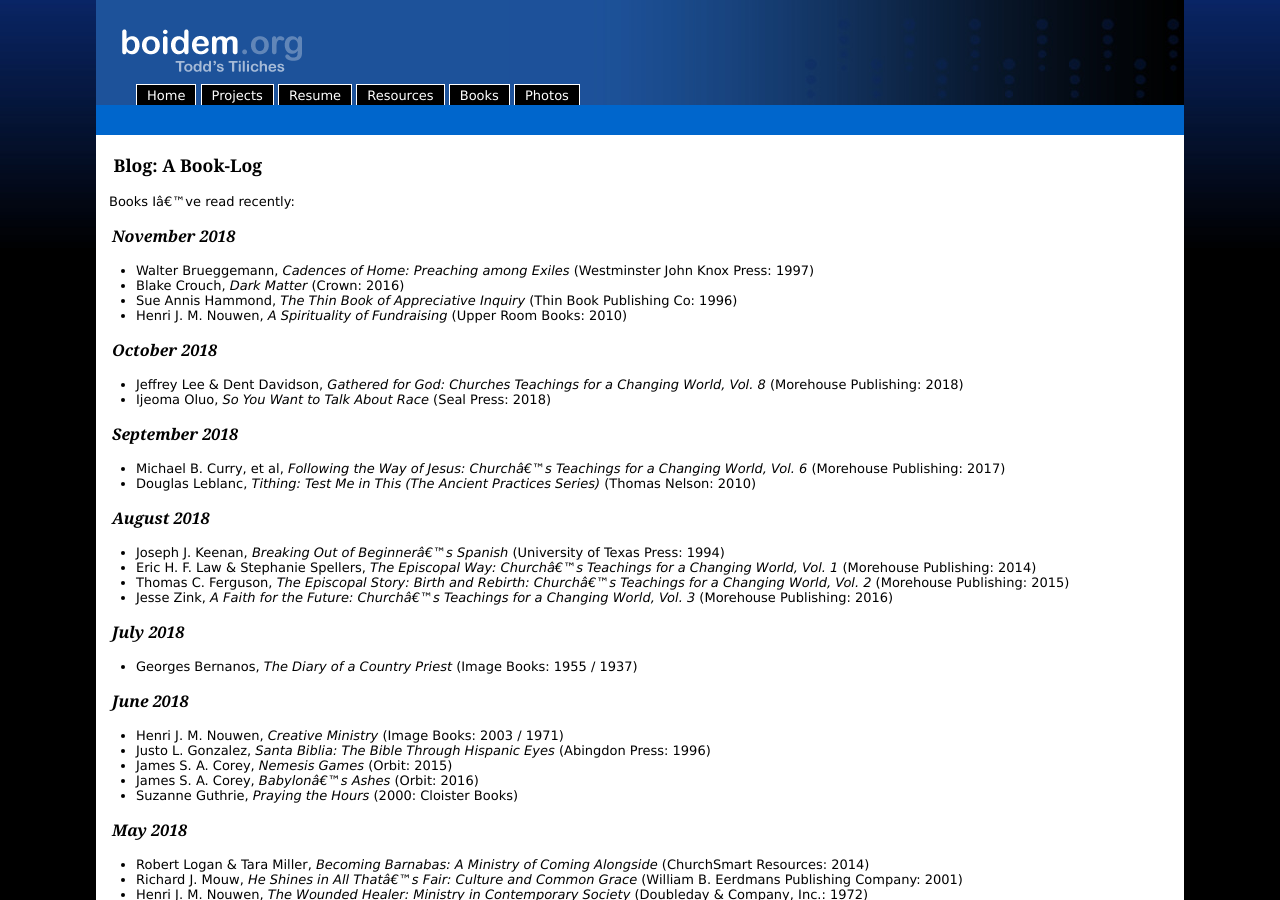
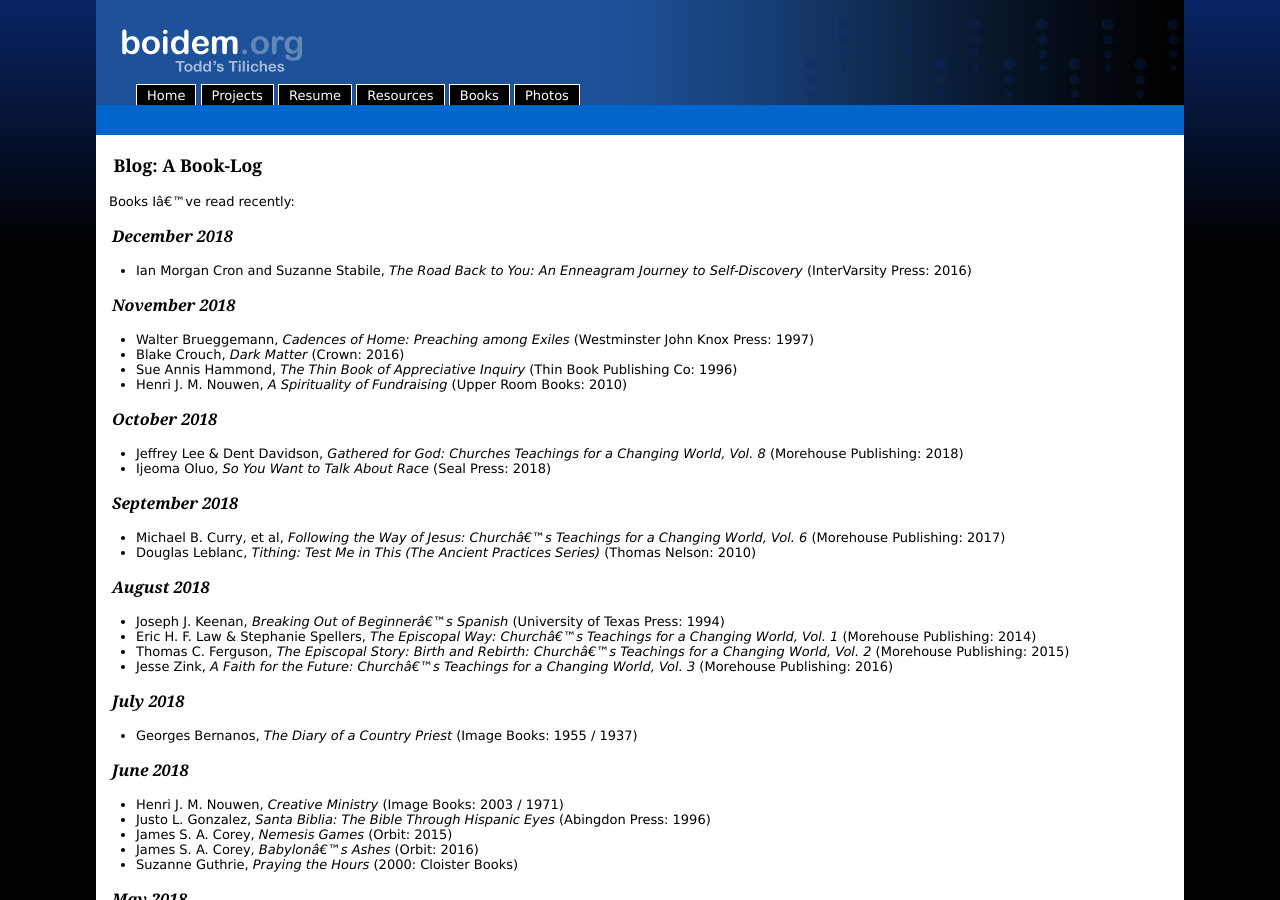
Before and after one commit to toddfoster/toddfoster.github.com, a Jekyll site: the page built from books.md, in a window 1280 px wide and 900 px high. Built offline with Jekyll 4.4.1, drawn with Linux system fonts in a browser that asks for light colours.

Commit message:
book: Cron

```diff
--- a/books.md
+++ b/books.md
@@ -6,6 +6,9 @@ layout: default
 # Blog: A Book-Log
 
 Books I've read recently:
+
+## December 2018
+* Ian Morgan Cron and Suzanne Stabile, _The Road Back to You: An Enneagram Journey to Self-Discovery_ (InterVarsity Press: 2016)
 
 ## November 2018
 * Walter Brueggemann, _Cadences of Home: Preaching among Exiles_ (Westminster John Knox Press: 1997)
```
